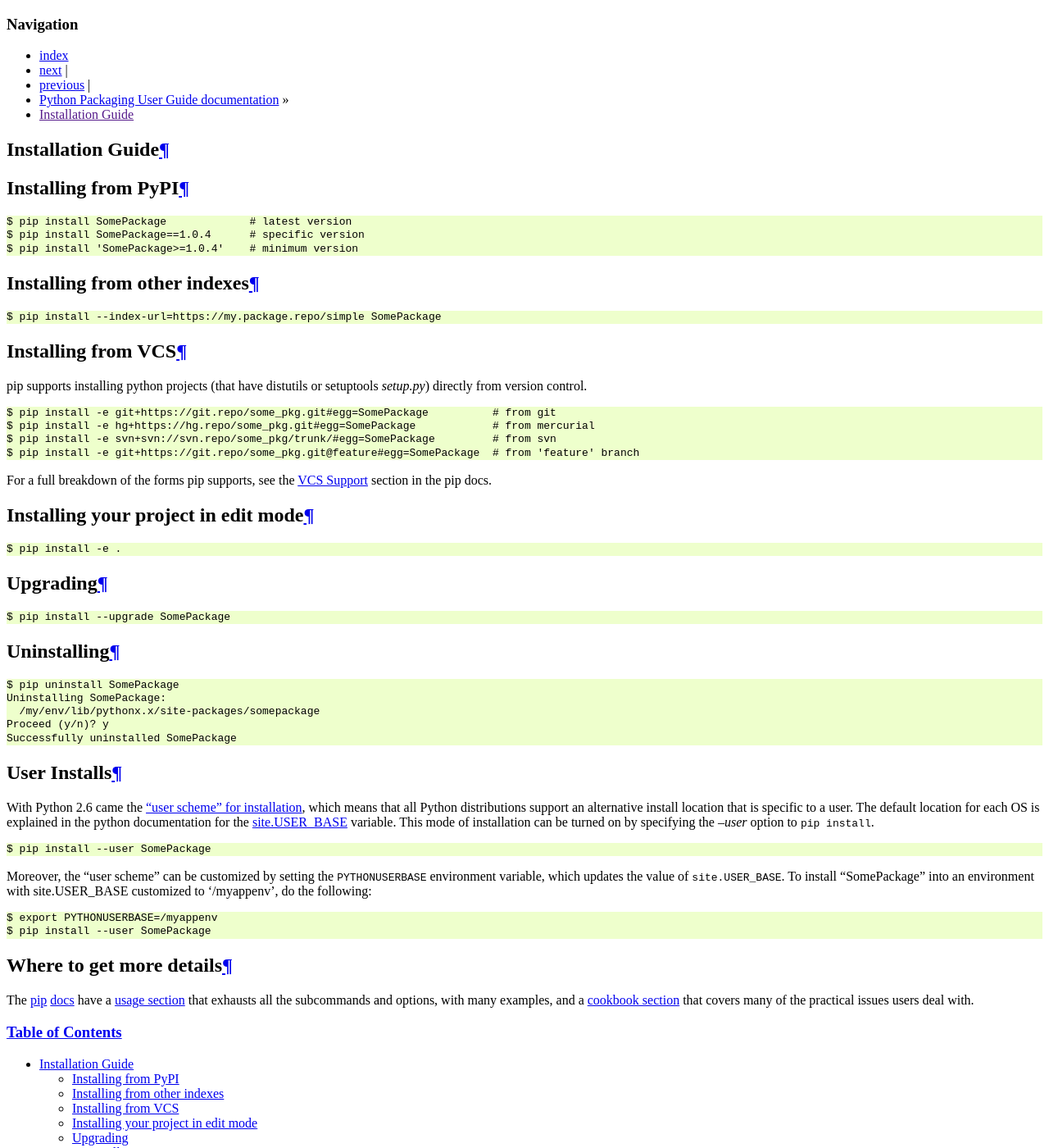
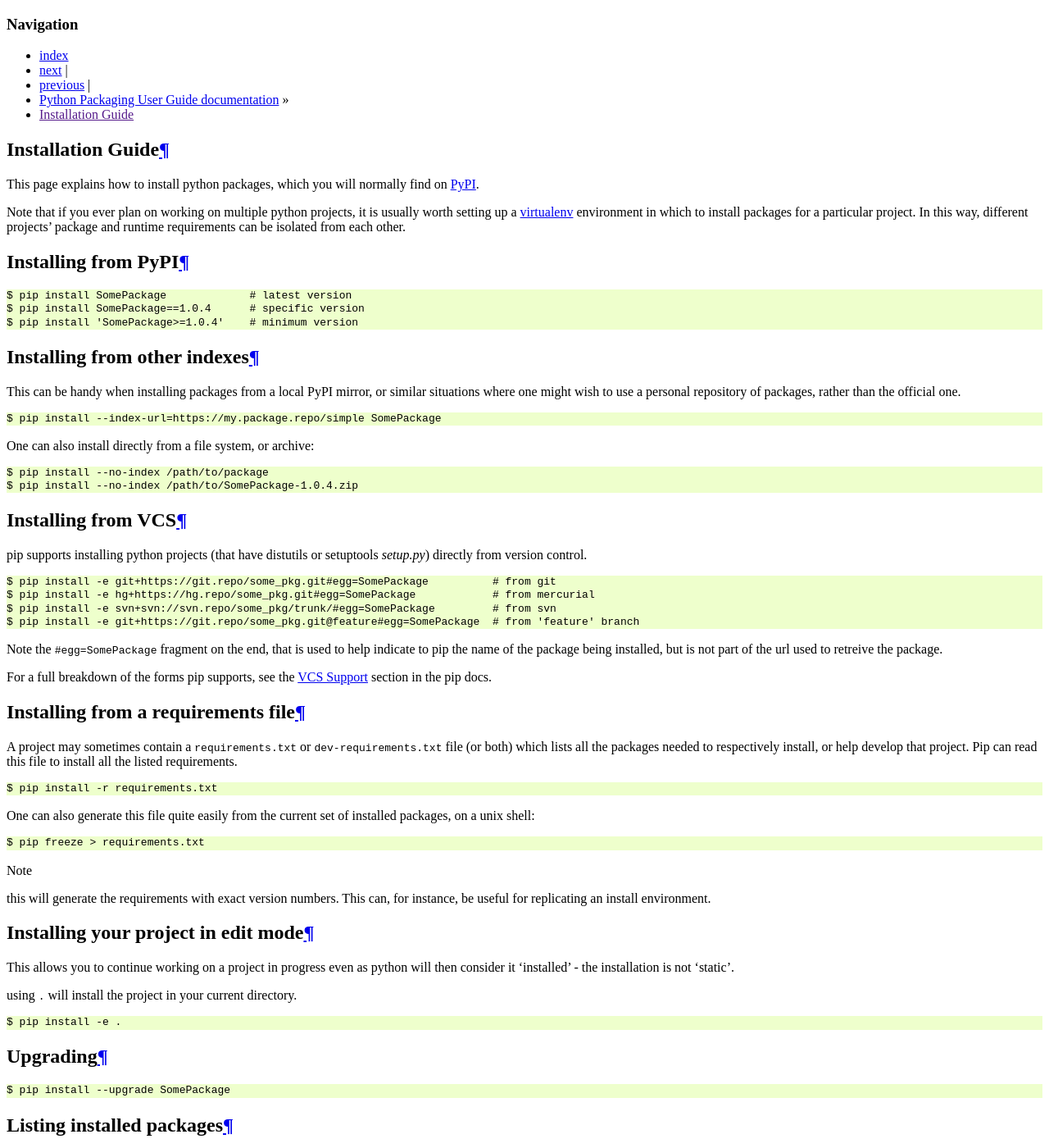
Before and after one commit to pypa/packaging.python.org, a Sphinx documentation site: the page built from source/installation.rst, in a window 1280 px wide and 1400 px high. Shown: the whole window at 82% size. Built offline with Sphinx 7.4.7, drawn with Linux system fonts in a browser that asks for light colours; some of the changed text lies outside the part shown.

Commit message:
Expand explanations for many sections

```diff
--- a/source/installation.rst
+++ b/source/installation.rst
@@ -2,6 +2,13 @@
 Installation Guide
 ==================
 
+This page explains how to install python packages, which you will normally
+find on `PyPI <https://pypi.python.org/pypi>`__.
+
+Note that if you ever plan on working on multiple python projects, it is
+usually worth setting up a :ref:`virtualenv` environment in which to install
+packages for a particular project. In this way, different projects'
+package and runtime requirements can be isolated from each other.
 
 Installing from PyPI
 ====================
@@ -16,15 +23,25 @@ Installing from PyPI
 Installing from other indexes
 =============================
 
+This can be handy when installing packages from a local PyPI mirror, or
+similar situations where one might wish to use a personal repository of
+packages, rather than the official one.
+
 ::
 
   $ pip install --index-url=https://my.package.repo/simple SomePackage
+
+One can also install directly from a file system, or archive::
+
+  $ pip install --no-index /path/to/package
+  $ pip install --no-index /path/to/SomePackage-1.0.4.zip
 
 
 Installing from VCS
 ===================
 
-pip supports installing python projects (that have distutils or setuptools `setup.py`) directly from version control.
+pip supports installing python projects (that have distutils or setuptools
+`setup.py`) directly from version control.
 
 ::
 
@@ -33,12 +50,43 @@ pip supports installing python projects (that have distutils or setuptools `setu
   $ pip install -e svn+svn://svn.repo/some_pkg/trunk/#egg=SomePackage         # from svn
   $ pip install -e git+https://git.repo/some_pkg.git@feature#egg=SomePackage  # from 'feature' branch
 
+Note the ``#egg=SomePackage`` fragment on the end, that is used to help
+indicate to pip the name of the package being installed, but is not part
+of the url used to retreive the package.
+
 For a full breakdown of the forms pip supports, see the `VCS Support
 <http://www.pip-installer.org/en/latest/logic.html#vcs-support>`_ section in the
 pip docs.
 
+Installing from a requirements file
+===================================
+
+A project may sometimes contain a :file:`requirements.txt` or
+:file:`dev-requirements.txt` file (or both) which lists all the packages needed
+to respectively install, or help develop that project. Pip can read this file
+to install all the listed requirements.
+
+::
+
+  $ pip install -r requirements.txt
+
+One can also generate this file quite easily from the current set of installed
+packages, on a unix shell::
+
+  $ pip freeze > requirements.txt
+
+.. note::
+
+   this will generate the requirements with exact version numbers. This can,
+   for instance, be useful for replicating an install environment.
+
 Installing your project in edit mode
 ====================================
+
+This allows you to continue working on a project in progress even as
+python will then consider it 'installed' - the installation is not 'static'.
+
+using ``.`` will install the project in your current directory.
 
 ::
 
@@ -52,6 +100,12 @@ Upgrading
 
   $ pip install --upgrade SomePackage
 
+Listing installed packages
+==========================
+
+::
+
+  $ pip freeze
 
 Uninstalling
 ============
```
